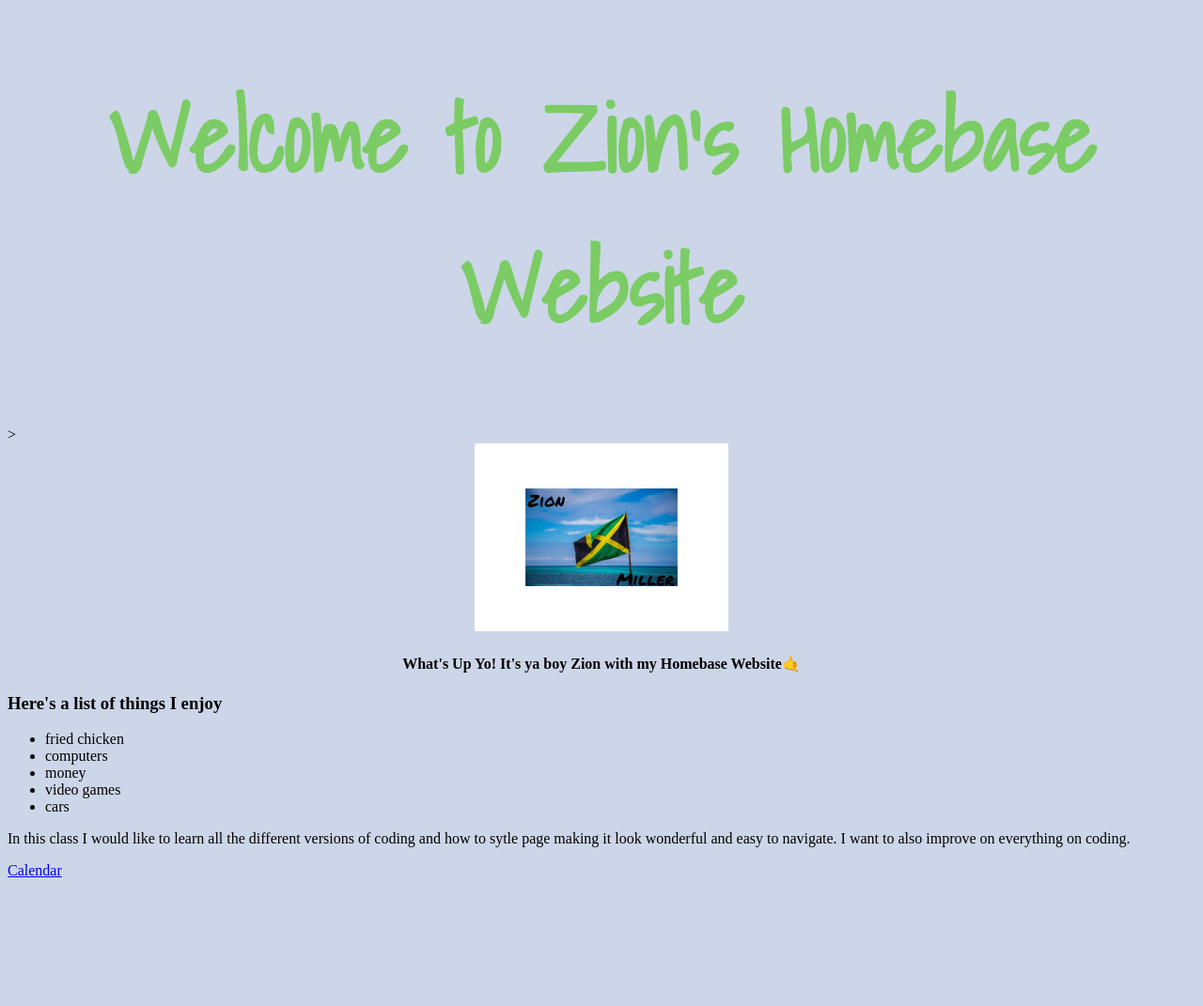
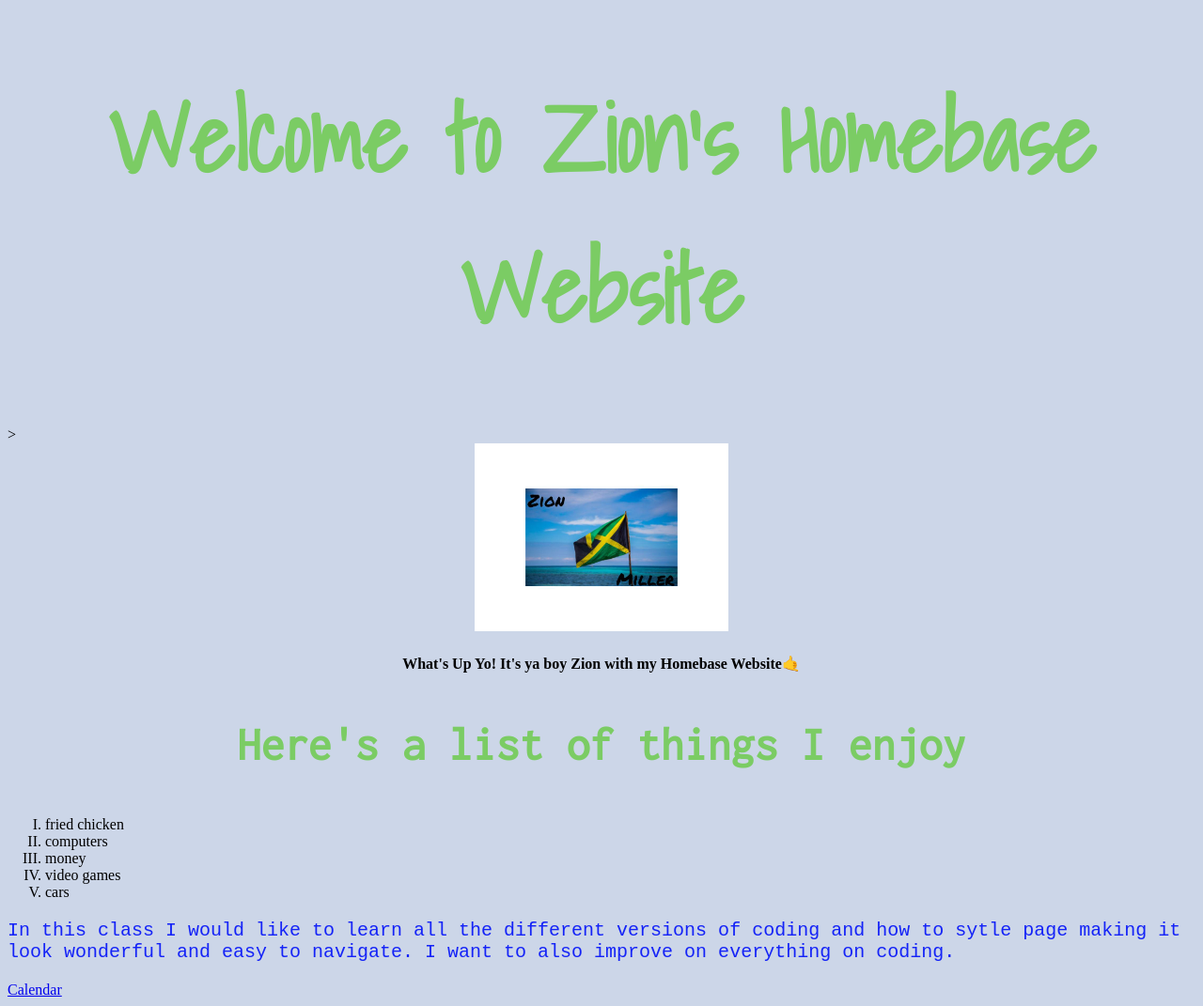
Before and after one commit to 122zion/hompage-css.io, a plain HTML site: page index.html in a window 1280 px wide. Shown: the whole page at 94% size. Before the commit the page ends 944 px from the top, so only its background shows below. Drawn offline with Linux system fonts and the light colour scheme.

Commit message:
Add files via upload

```diff
--- a/index.html
+++ b/index.html
@@ -5,7 +5,10 @@
     <title>Zion's Project</title>
 
 <link href="https://fonts.googleapis.com/css?family=Shadows+Into+Light&display=swap" rel="stylesheet">
+<link href="https://fonts.googleapis.com/css?family=Inconsolata&display=swap" rel="stylesheet">
+
     <style>
+
     h1 {
 text-align: center;
 color:rgb(123, 204, 100);
@@ -13,12 +16,26 @@ color:rgb(123, 204, 100);
  font-family: 'Shadows Into Light', cursive;
   }
 
-    </style>
+  h3 {
+text-align: center;
+color:rgb(123, 204, 100);
+font-size:50px;
+font-family: 'Inconsolata', monospace;
+}
+
+p {
+  text-align: left;
+    color: rgb(20, 35, 247);
+    font-size: 20px;
+    font-family: monospace;
+  }
+
+ul{
+  list-style: upper-roman;
+}
 
 
-
-
-
+    </style>
 
   </head>
   <body style="background-color: rgb(204, 214, 232)">
@@ -29,7 +46,6 @@ color:rgb(123, 204, 100);
   <center><h4>What's Up Yo! It's ya boy Zion with my Homebase Website🤙</h4></center>
 
   <h3>Here's a list of things I enjoy</h3>
-
 
   <ul>
     <li>fried chicken</li>
```
